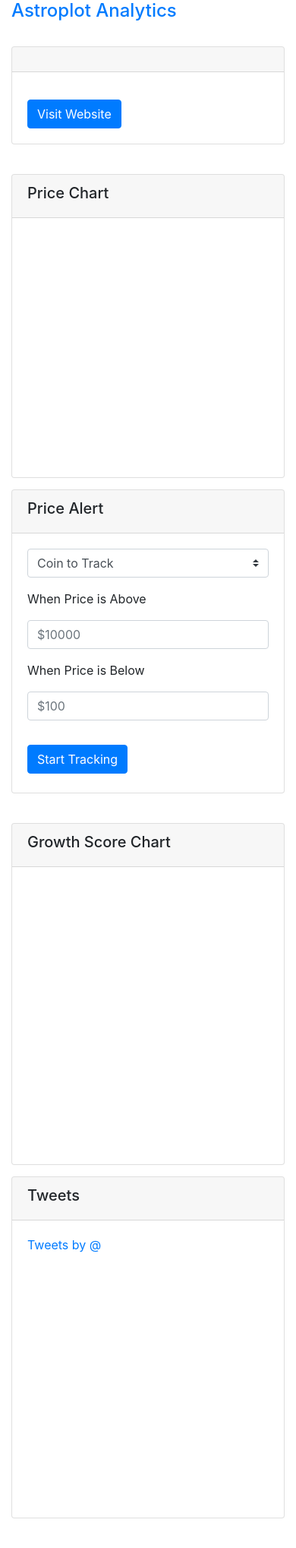
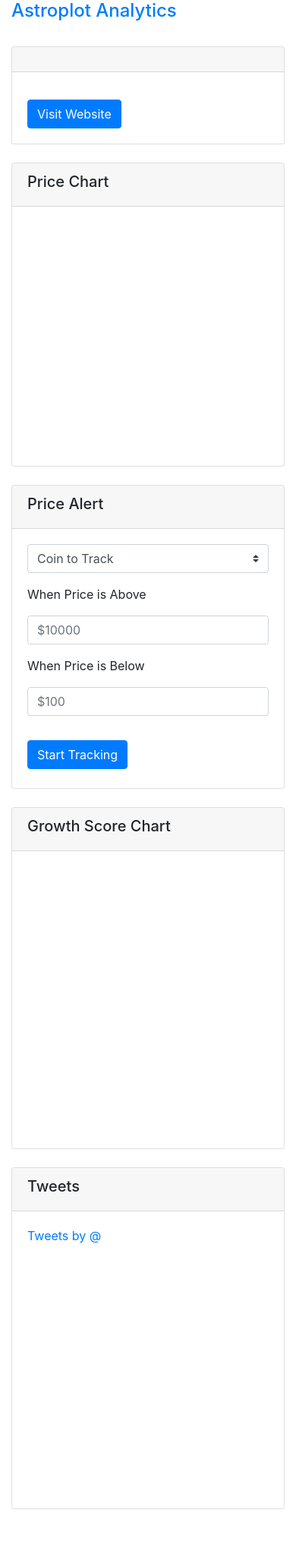
Before and after one commit to yasunakacho/astroplot, a Django app: template web/templates/detail.html in a window 390 px wide. Shown: the part 26-2063 px from the top of the page at 76% size. After the commit the page ends 2012 px from the top, so only its background shows below. Run offline with Django 3.2, Linux system fonts and the light colour scheme; the template is opened without the code that fills it, so the values that code supplies are empty; some libraries are stand-ins or nearby versions.

Commit message:
adjust to mobile view of detailed page

```diff
--- a/web/templates/detail.html
+++ b/web/templates/detail.html
@@ -9,11 +9,9 @@
             <br>
           </div>
         </div>
-
-        <div class="card-deck">
-            <div class="row mb-4">
+        <div class="row">
             <div class="col-md-12">
-                <div class="card">
+                <div class="card mb-4">
                     <div class="card-header">
                         <h5>
                             {{cryptocurrency.name}}
@@ -26,9 +24,9 @@
                 </div>
             </div>
         </div>
-            <div class="row mb-4">
+        <div class="row">
             <div class="col-md-8">
-                <div class="card" style="height: 400px;">
+            <div class="card mb-4" style="height: 400px;">
                 <div class="card-header">
                     <h5>Price Chart</h5>
                 </div>
@@ -38,7 +36,7 @@
             </div>
             </div>
             <div class="col-md-4">
-                <div class="card" style="height: 400px;">
+            <div class="card mb-4" style="height: 400px;">
                 <div class="card-header">
                     <h5>Price Alert</h5>
                 </div>
@@ -68,7 +66,7 @@
         </div>
         <div class="row mb-4">
             <div class="col-sm-8">
-                    <div class="card" style="height: 450px;">
+                <div class="card mb-4" style="height: 450px;">
                     <div class="card-header">
                         <h5>Growth Score Chart</h5>
                     </div>
@@ -115,5 +113,4 @@
             </div>
         </div>
     </div>
-    </div>
 {% endblock %}
--- a/web/templates/home.html
+++ b/web/templates/home.html
@@ -5,7 +5,7 @@
 
   <div class="main-content container">
 	  <div class="row">
-		  <div class="col-sm-12">
+		  <div class="col-md-12">
 			  <!-- How to add Google and Github OAuth in Django -->
 	  			{% if user.is_authenticated %}
 	  				<p>Hello, {{ user.username }}</p>
@@ -15,7 +15,7 @@
 		  </div>
 	  </div>
       <div class="row">
-        <div class="col-sm-12">
+        <div class="col-md-12">
           <div class="panel panel-default panel-table">
             <div class="panel-heading">
               <h4>Astroplot Analytics</h4>
```
Lines whose indentation alone changed are shown as unchanged.
